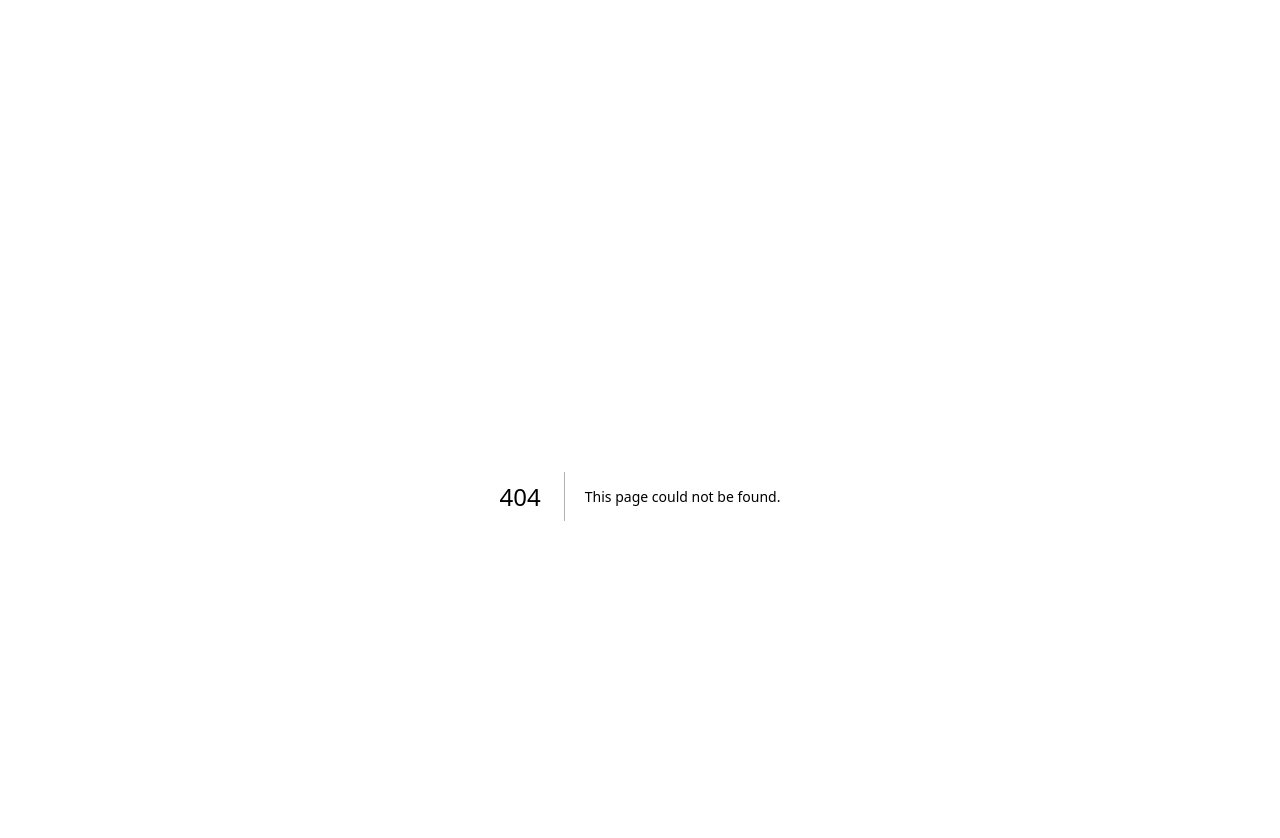
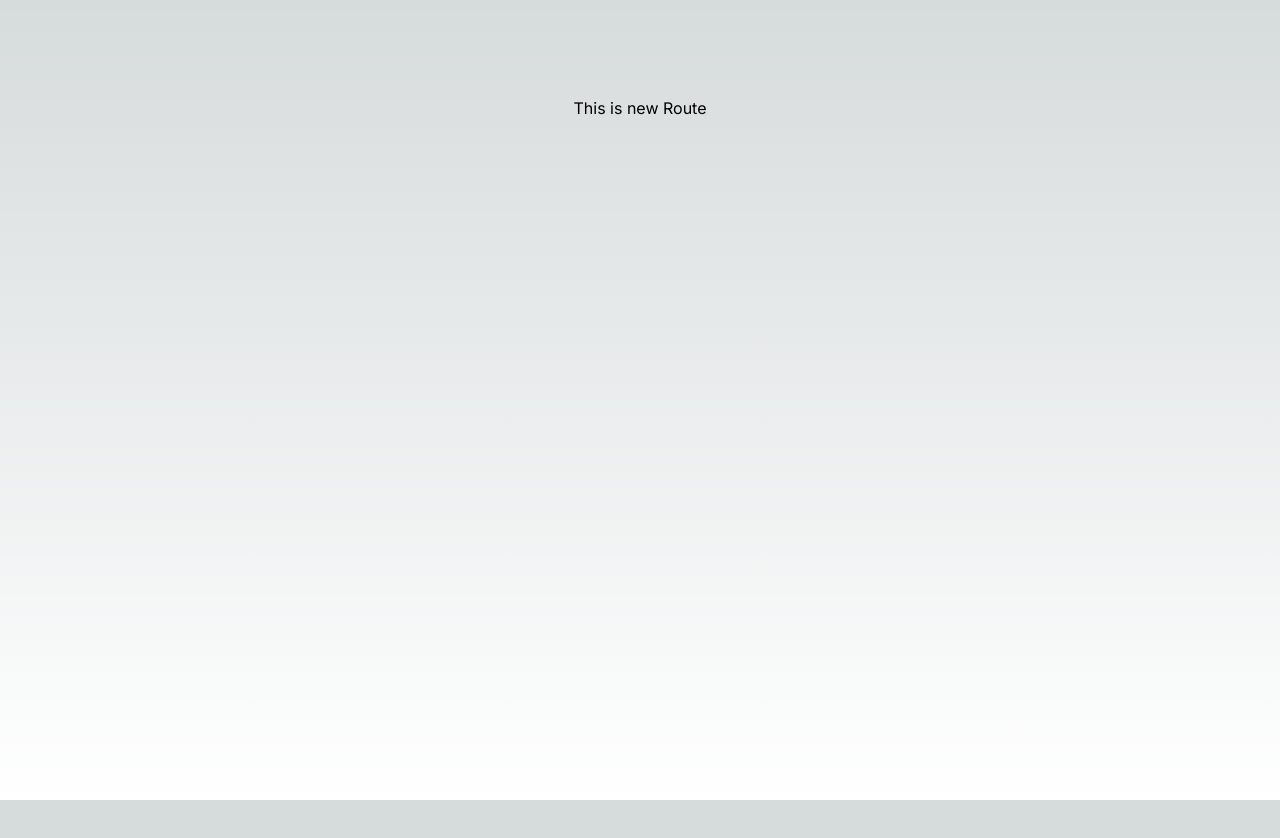
Before and after one commit to am57ce/next-redux-setup, a Next.js app: page /route in a window 1280 px wide. Before the commit this address had no page. Shown: the top 838 px of the page. After the commit the page ends 800 px from the top, so only its background shows below. Built offline with nearby package versions, Linux system fonts and the light colour scheme.

Commit message:
New Route Created

```diff
--- a/src/app/layout.tsx
+++ b/src/app/layout.tsx
@@ -17,10 +17,10 @@ export default function RootLayout({
   return (
     <html lang="en">
       <body className={inter.className}>
-      <main className="flex antialiased min-w-screen min-h-screen overflow-x-hidden flex-col items-center justify-between p-24">
-        {children}
+        <main className="flex antialiased min-w-screen min-h-screen overflow-x-hidden flex-col items-center justify-between p-24">
+          {children}
         </main>
-        </body>
+      </body>
     </html>
   );
 }
--- a/src/app/page.tsx
+++ b/src/app/page.tsx
@@ -1,5 +1,3 @@
 export default function Home() {
-  return (
-      <p>Hello World!</p>
-  );
+  return <p>Hello World!</p>;
 }
--- /dev/null
+++ b/src/app/route/layout.tsx
@@ -0,0 +1,12 @@
+import React from "react";
+import StoreProvider from "../StoreProvider";
+
+export default function Home({ children }: { children: React.ReactNode }) {
+  return (
+    <StoreProvider>
+      <div className="flex flex-col gap-5 items-center justify-center w-full">
+        {children}
+      </div>
+    </StoreProvider>
+  );
+}
--- /dev/null
+++ b/src/app/route/page.tsx
@@ -0,0 +1,7 @@
+import React from "react";
+
+const Route = () => {
+  return <div>This is new Route</div>;
+};
+
+export default Route;
```
Also changed, not shown: src/app/StoreProvider.tsx (+9 -10 lines), src/libs/hooks.ts (+7 -6 lines), src/libs/store.ts (+6 -6 lines).
